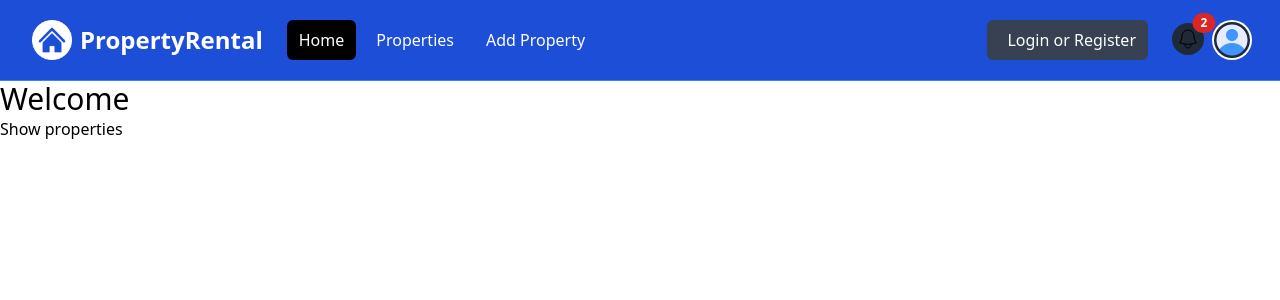
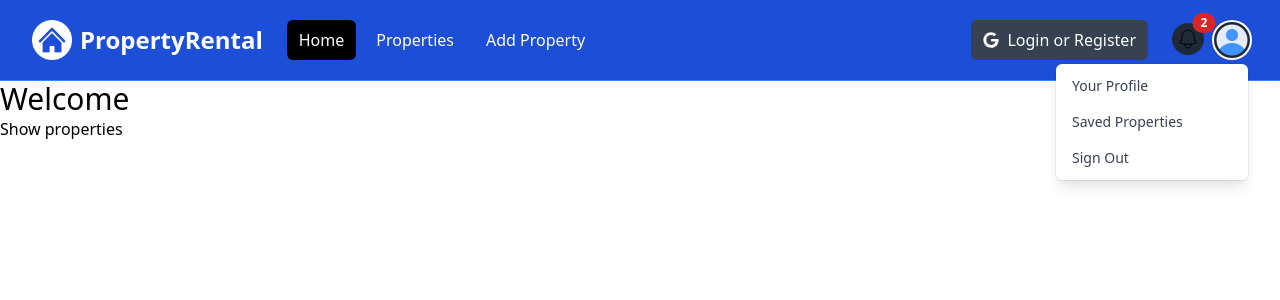
Before and after one commit to Auqpiro/rental, a Next.js app: page / in a window 1280 px wide. Both pictures are taken after a click on the button "Open user menu". Shown: the top 300 px of the page. Built offline with nearby package versions, Linux system fonts and the light colour scheme.

Commit message:
refactor navbar

```diff
--- a/components/Navbar.jsx
+++ b/components/Navbar.jsx
@@ -1,10 +1,20 @@
+"use client";
+
 import Image from "next/image";
+import Link from "next/link";
+
+import { useState } from "react";
+
+import { FaGoogle } from "react-icons/fa"
+
 import logo from "@/assets/images/logo.png";
 import profileDefault from "@/assets/images/profile.png";
 import notification from "@/assets/icons/notification.svg"
 import hamburger from "@/assets/icons/hamburger.svg"
 
 const Navbar = () => {
+    const [isBurgerMenuOpen, setBurgerMenuOpen] = useState(false);
+    const [isProfileMenuOpen, setProfileOpen] = useState(false);
     return (
         <nav className="bg-blue-700 border-b border-blue-500">
             <div className="mx-auto max-w-7xl px-2 sm:px-6 lg:px-8">
@@ -17,43 +27,44 @@
                             className="relative inline-flex items-center justify-center rounded-md p-2 text-gray-400 hover:bg-gray-700 hover:text-white focus:outline-none focus:ring-2 focus:ring-inset focus:ring-white"
                             aria-controls="mobile-menu"
                             aria-expanded="false"
+                            onClick={() => setBurgerMenuOpen(prev => !prev)}
                         >
                             <span className="absolute -inset-0.5"></span>
                             <span className="sr-only">Open main menu</span>
-                            <Image src={hamburger} />
+                            <Image src={hamburger} alt=""/>
                         </button>
                     </div>
 
                     <div className="flex flex-1 items-center justify-center md:items-stretch md:justify-start">
-                        {/* Logo */}
-                        <a
+
+                        <Link
                             href="/"
                             className="flex flex-shrink-0 items-center"
                         >
-                            <Image className="h-10 w-auto" src={logo} alt="PropertyRental" />
+                            <Image className="h-10 w-auto" src={logo} alt="" />
                             <span className="hidden md:block text-white text-2xl font-bold ml-2">PropertyRental</span>
-                        </a>
-                        {/* Desktop Menu Hidden below md screens */}
+                        </Link>
+
                         <div className="hidden md:ml-6 md:block">
                             <div className="flex space-x-2">
-                                <a
+                                <Link
                                     href="/"
                                     className="text-white bg-black hover:bg-gray-900 hover:text-white rounded-md px-3 py-2"
                                 >
                                     Home
-                                </a>
-                                <a
+                                </Link>
+                                <Link
                                     href="/properties"
                                     className="text-white hover:bg-gray-900 hover:text-white rounded-md px-3 py-2"
                                 >
                                     Properties
-                                </a>
-                                <a
+                                </Link>
+                                <Link
                                     href="/properties/add"
                                     className="text-white hover:bg-gray-900 hover:text-white rounded-md px-3 py-2"
                                 >
                                     Add Property
-                                </a>
+                                </Link>
                             </div>
                         </div>
                     </div>
@@ -62,7 +73,7 @@
                     <div className="hidden md:block md:ml-6">
                         <div className="flex items-center">
                             <button className="flex items-center text-white bg-gray-700 hover:bg-gray-900 hover:text-white rounded-md px-3 py-2">
-                                <i className="fa-brands fa-google text-white mr-2"></i>
+                                <FaGoogle className="text-white mr-2"/>
                                 <span>Login or Register</span>
                             </button>
                         </div>
@@ -70,20 +81,20 @@
 
                     {/* Right Side Menu (Logged In) */}
                     <div className="absolute inset-y-0 right-0 flex items-center pr-2 md:static md:inset-auto md:ml-6 md:pr-0">
-                        <a href="/messages" className="relative group">
+                        <Link href="/messages" className="relative group">
                             <button
                                 type="button"
                                 className="relative rounded-full bg-gray-800 p-1 text-gray-400 hover:text-white focus:outline-none focus:ring-2 focus:ring-white focus:ring-offset-2 focus:ring-offset-gray-800"
                             >
                                 <span className="absolute -inset-1.5"></span>
                                 <span className="sr-only">View notifications</span>
-                                <Image src={notification}/>
+                                <Image src={notification} alt=""/>
                             </button>
                             <span className="absolute top-0 right-0 inline-flex items-center justify-center px-2 py-1 text-xs font-bold leading-none text-white transform translate-x-1/2 -translate-y-1/2 bg-red-600 rounded-full">
                                 2{/* Replace with the actual number of notifications */}
                             </span>
-                        </a>
-                        {/* Profile dropdown button */}
+                        </Link>
+
                         <div className="relative ml-3">
                             <div>
                                 <button
@@ -92,6 +103,7 @@
                                     id="user-menu-button"
                                     aria-expanded="false"
                                     aria-haspopup="true"
+                                    onClick={() => setProfileOpen(prev => !prev)}
                                 >
                                     <span className="absolute -inset-1.5"></span>
                                     <span className="sr-only">Open user menu</span>
@@ -99,16 +111,16 @@
                                 </button>
                             </div>
 
-                        {/* Profile dropdown */}
+                            {isProfileMenuOpen && (
                                 <div
                                     id="user-menu"
-                            className="hidden absolute right-0 z-10 mt-2 w-48 origin-top-right rounded-md bg-white py-1 shadow-lg ring-1 ring-black ring-opacity-5 focus:outline-none"
+                                    className="absolute right-0 z-10 mt-2 w-48 origin-top-right rounded-md bg-white py-1 shadow-lg ring-1 ring-black ring-opacity-5 focus:outline-none"
                                     role="menu"
                                     aria-orientation="vertical"
                                     aria-labelledby="user-menu-button"
                                     tabIndex="-1"
                                 >
-                            <a
+                                    <Link
                                         href="/profile"
                                         className="block px-4 py-2 text-sm text-gray-700"
                                         role="menuitem"
@@ -116,58 +128,59 @@
                                         id="user-menu-item-0"
                                     >
                                         Your Profile
-                            </a>
-                            <a
-                                href="/saved"
+                                    </Link>
+                                    <Link
+                                        href="/properties/saved"
                                         className="block px-4 py-2 text-sm text-gray-700"
                                         role="menuitem"
                                         tabIndex="-1"
                                         id="user-menu-item-2"
                                     >
                                         Saved Properties
-                            </a>
-                            <a
-                                href="/"
+                                    </Link>
+                                    <button
                                         className="block px-4 py-2 text-sm text-gray-700"
                                         role="menuitem"
                                         tabIndex="-1"
                                         id="user-menu-item-2"
                                     >
                                         Sign Out
-                            </a>
+                                    </button>
                                 </div>
+                            )}
                         </div>
                     </div>
                 </div>
             </div>
 
-            {/* Mobile menu, show/hide based on menu state. */}
-            <div className="hidden" id="mobile-menu">
+            {isBurgerMenuOpen && (
+                <div id="mobile-menu">
                     <div className="space-y-1 px-2 pb-3 pt-2">
-                    <a
+                        <Link
                             href="/"
                             className="bg-gray-900 text-white block rounded-md px-3 py-2 text-base font-medium"
                         >
                             Home
-                    </a>
-                    <a
+                        </Link>
+                        <Link
                             href="/properties"
                             className="text-gray-300 hover:bg-gray-700 hover:text-white block rounded-md px-3 py-2 text-base font-medium"
                         >
                             Properties
-                    </a>
-                    <a
+                        </Link>
+                        <Link
                             href="/properties/add"
                             className="text-gray-300 hover:bg-gray-700 hover:text-white block rounded-md px-3 py-2 text-base font-medium"
                         >
                             Add Property
-                    </a>
+                        </Link>
                         <button className="flex items-center text-white bg-gray-700 hover:bg-gray-900 hover:text-white rounded-md px-3 py-2 my-4">
-                        <i className="fa-brands fa-google mr-2"></i>
+                            <FaGoogle className="text-white mr-2"/>
                             <span>Login or Register</span>
                         </button>
                     </div>
                 </div>
+            )}
         </nav>
     );
 };
--- a/package.json
+++ b/package.json
@@ -9,9 +9,10 @@
     "lint": "next lint"
   },
   "dependencies": {
+    "next": "14.2.3",
     "react": "^18",
     "react-dom": "^18",
-    "next": "14.2.3"
+    "react-icons": "^5.2.1"
   },
   "devDependencies": {
     "postcss": "^8",
```
Also changed, not shown: 1 other file (tests, documents, lock files or other folders). Lines whose indentation alone changed are shown as unchanged.
